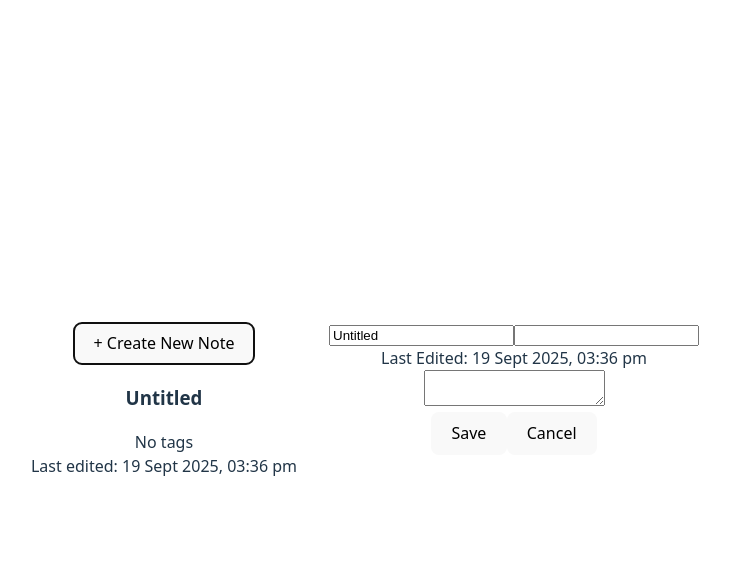
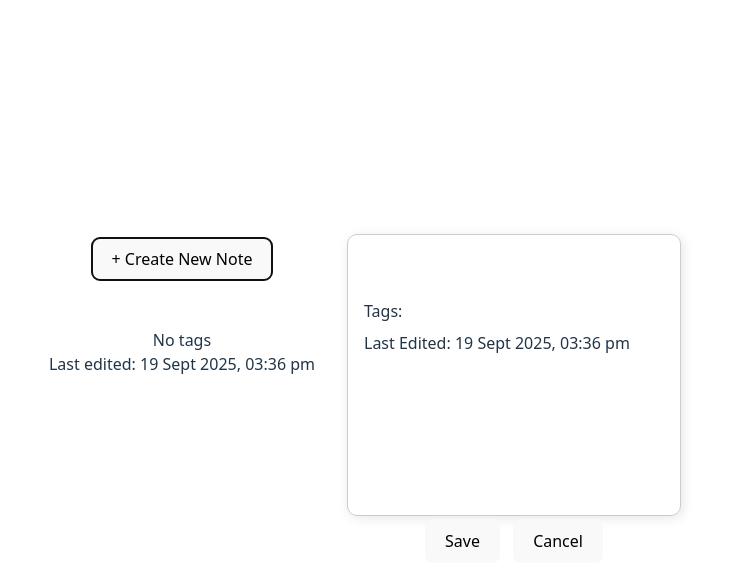
Before and after one commit to alifbink-ualberta/notetakingapp, a React (Vite) app: page / in a window 1280 px wide. Both pictures are taken after a click on the button "+ Create New Note". Shown: the top 586 px of the page, without its empty margins (275-1005 px from the left). Built offline with nearby package versions, Linux system fonts and the light colour scheme.

Commit message:
Stylized entire structure better.

```diff
--- a/src/App.css
+++ b/src/App.css
@@ -11,6 +11,35 @@
   align-items: flex-start;
   justify-content: center;
   flex-wrap: wrap;
+}
+
+.tags {
+  display: flex;
+  gap: 0.5rem;
+  flex-wrap: wrap;
+  justify-content: center;
+  margin-top: 1rem;
+}
+
+.tag{
+  background-color: #525866;
+  border-radius: 15px;
+  padding: 5px;
+}
+
+.note{
+  border: 1px solid #ccc;
+  border-radius: 10px;
+  padding: 1rem;
+  text-align: left;
+  width: 300px;
+  box-shadow: 2px 2px 12px rgba(0,0,0,0.1);
+}
+
+.title{
+  margin: 0;
+  font-weight: 700;
+  color:  rgba(255, 255, 255, 0.87);
 }
 
 .logo {
--- a/src/components/ListCard.tsx
+++ b/src/components/ListCard.tsx
@@ -11,7 +11,7 @@ function ListCard({note, onSelect} : ListCardProps){
         className="list-card"
         onClick={() => onSelect(note.id)} // click to select this note
         >
-            <h3>{note.title || "Untitled"}</h3>
+            <h3 className="title">{note.title}</h3>
             <div className="tags">
                 {note.tags.length > 0 ? (
                     note.tags.map((tag) => (
--- a/src/components/MainNotes.tsx
+++ b/src/components/MainNotes.tsx
@@ -21,7 +21,7 @@ function MainNotes() {
       updatedAt: formatDate(new Date())
   }
 
-  setNotes((oldNotes) => [newNote, ...oldNotes])
+  setNotes((oldNotes) => [newNote, ...oldNotes]) // add new note to the start of the array
   setSelectedNoteId(newNote.id)
 }
 
--- a/src/components/NoteView.tsx
+++ b/src/components/NoteView.tsx
@@ -18,13 +18,17 @@ function NoteView({ note, onUpdate }: NoteProps) {
         type="text"
         value={note.title}
         onChange={(e) => onUpdate({ ...note, title: e.target.value })}
+        className="title"
       />
+      <div>
+        <span>Tags: </span>
         <input
           type="text"
           value={note.tags.join(",")}
           onChange={(e) => onUpdate({ ...note,
             tags: e.target.value.split(",").map(tag => tag.trim())})}
         />
+      </div>
       <div className="last-edited">
         Last Edited: {note.updatedAt.toLocaleString()}
       </div>
--- a/src/index.css
+++ b/src/index.css
@@ -42,16 +42,61 @@ button {
   font-size: 1em;
   font-weight: 500;
   font-family: inherit;
-  background-color: #2547D0;
+  background-color: rgb(51, 92, 255);
   cursor: pointer;
-  transition: border-color 0.25s;
+  transition: background-color 0.35s ease;
+  margin-inline: 0.4rem;
+  margin-block: 0.2rem;
 }
 button:hover {
-  border-color: #646cff;
+  background-color: #2547D0;
 }
 button:focus,
 button:focus-visible {
   outline: 4px auto -webkit-focus-ring-color;
+}
+
+.input, .textarea {
+  font: inherit;
+  padding: 0.5em;
+  border-radius: 6px;
+  border: 1px solid #213547;
+  background-color: #213547;
+  color: #213547;
+  box-sizing: border-box;
+  width: 100%;
+  resize: vertical;
+}
+
+.input:focus, .textarea:focus {
+  outline: 4px auto -webkit-focus-ring-color;
+}
+
+input,
+textarea {
+  background-color: transparent;
+  border: 1px solid transparent;
+  padding: 0.5em;
+  font-size: 1em;
+  font-family: inherit;
+  color: inherit;
+  outline: none;
+  border-radius: 6px;
+  transition: border-color 0.25s ease;
+}
+
+textarea {
+  min-height: 120px;
+  min-width: 250px;
+  max-width: 100%;
+  height: 100%;
+  resize: none;
+}
+
+/* Show border only when focused */
+input:focus,
+textarea:focus {
+  border-color: rgba(255, 255, 255, 0.2);
 }
 
 @media (prefers-color-scheme: light) {
```
Lines whose indentation alone changed are shown as unchanged.
